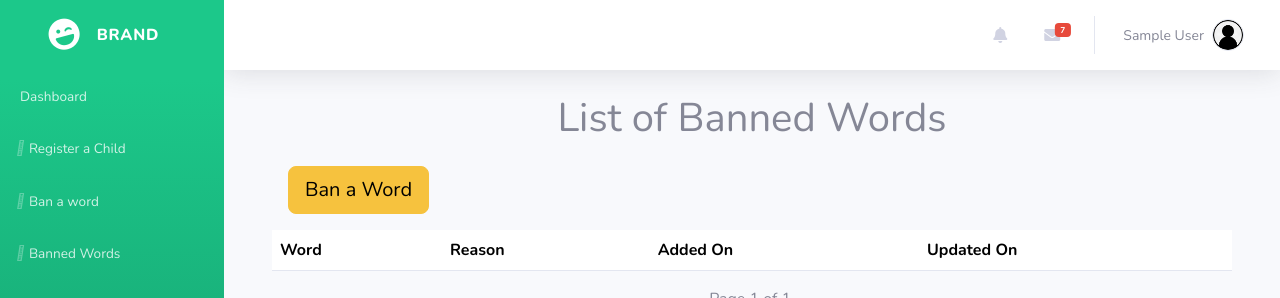
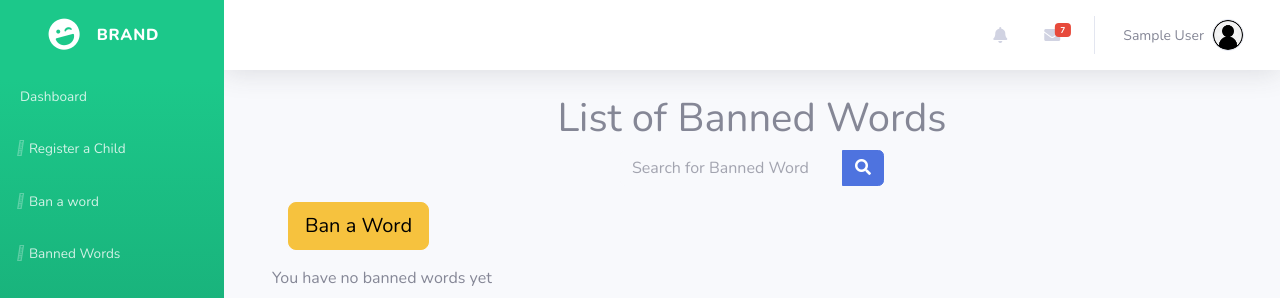
Before and after one commit to nafdev01/childprotect, a Django app: page /banned_word/list/ in a window 1280 px wide. Shown: the top 298 px of the page. Run offline with Django 4.2, Linux system fonts and the light colour scheme; a user stored in the database is signed in; tables that the repository leaves empty hold one stand-in row (values such as "Sample post"); lists and menus that the app fills with data are empty; parts of the project's set-up code (start-up, migrations or seed data) failed here and were passed over; some libraries are stand-ins or nearby versions.

Commit message:
updated search

```diff
--- a/safesearch/search.py
+++ b/safesearch/search.py
@@ -6,7 +6,7 @@ import re
 
 
 def word_is_banned(word, banned_by):
-    banned_word = BannedWord.objects.filter(
+    banned_word = BannedWord.banned.filter(
         word=word.lower(), banned_by=banned_by
     ).first()
     return banned_word is not None
--- a/safesearch/views.py
+++ b/safesearch/views.py
@@ -177,7 +177,16 @@ def banned_word_list(request):
         messages.error(request, "You need to be a parent to access this page")
         return redirect("home")
 
-    banned_words_list = BannedWord.objects.filter(banned_by=parent)
+    word = request.GET.get("word")
+
+    if word:
+        banned_words_list = BannedWord.objects.filter(
+            banned_by=parent, word__contains=word
+        )
+    else:
+        banned_words_list = BannedWord.objects.filter(
+            banned_by=parent,
+        )
 
     # Pagination with 20 banned words per page
     paginator = Paginator(banned_words_list, 20)
--- a/templates/safesearch/banned_words.html
+++ b/templates/safesearch/banned_words.html
@@ -11,6 +11,17 @@
 {% endblock header %}
 
 {% block content %}
+<div class="d-flex justify-content-center mx-auto">
+    <form class="d-inline-block mx-auto" method="get" action="{% url 'safesearch:banned_words' %}">
+        <div class="input-group">
+            <input class="bg-light form-control border-0 small" type="search" placeholder="Search for Banned Word" name="word">
+            <button class="btn btn-primary py-0" type="submit">
+                <i class="fas fa-search"></i>
+            </button>
+        </div>
+    </form>
+</div>
+
 <div class="container">
     <a class="btn btn-lg btn-warning m-3" href="{% url 'safesearch:create_banned_word' %}" title="Ban a Word">
         Ban a Word
@@ -27,6 +38,7 @@
         </thead>
         <tbody>
 
+            {% if banned_words %}
             {% for banned_word in banned_words %}
             <tr>
                 <td>{{ banned_word.word }}</td>
@@ -35,6 +47,15 @@
                 <td>{{ banned_word.date_updated }}</td>
             </tr>
             {% endfor %}
+            {% else %}
+            {% if request.GET.word %}
+            <p>The word isnt in database</p>
+            {% else %}
+            <p>You have no banned words yet</p>
+            {% endif %}
+            {% endif %}
+
+
 
         </tbody>
 
```
Also changed, not shown: safesearch/models.py (+13 -1 lines), safesearch/migrations/0020_alter_bannedword_options_and_more.py (added).
